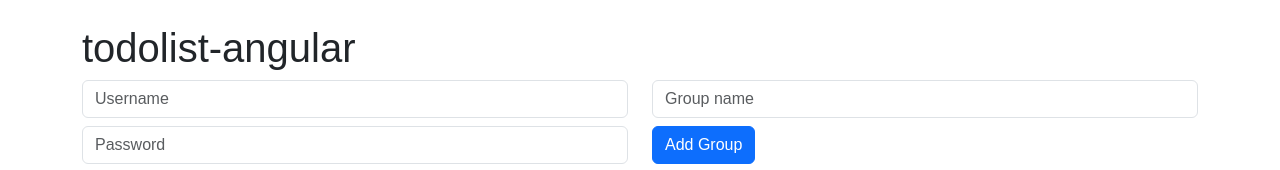
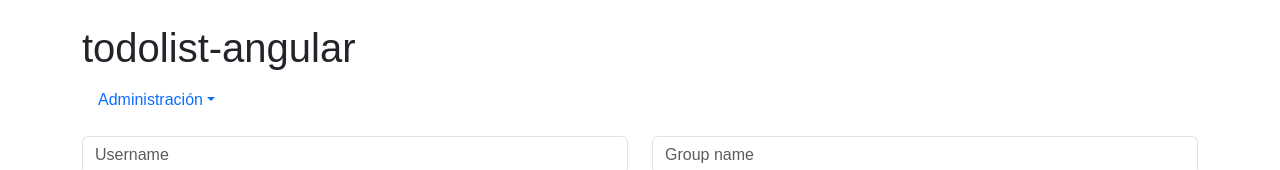
Before and after one commit to ahumadamob/todolist-angular, an Angular app: page / in a window 1280 px wide. Shown: the top 170 px of the page. Built offline with nearby package versions, Linux system fonts and the light colour scheme; no server answers.

Commit message:
Add navigation menu with administration dropdown

```diff
--- a/src/app/app.component.html
+++ b/src/app/app.component.html
@@ -1,11 +1,24 @@
 <div class="container my-4">
   <h1>{{ title }}</h1>
+
+  <nav class="mb-3">
+    <ul class="nav">
+      <li class="nav-item dropdown">
+        <a class="nav-link dropdown-toggle" href="#" role="button" data-bs-toggle="dropdown">Administración</a>
+        <ul class="dropdown-menu">
+          <li><a class="dropdown-item" href="#grupos">Grupos</a></li>
+          <li><a class="dropdown-item" href="#usuarios">Usuarios</a></li>
+        </ul>
+      </li>
+    </ul>
+  </nav>
+
   <div class="row">
-    <div class="col-md-6">
+    <div id="usuarios" class="col-md-6">
       <app-user-form (refresh)="userList.getUsers()"></app-user-form>
       <app-user-list #userList></app-user-list>
     </div>
-    <div class="col-md-6">
+    <div id="grupos" class="col-md-6">
       <app-group-form (refresh)="groupList.getGroups()"></app-group-form>
       <app-group-list #groupList></app-group-list>
     </div>
--- a/src/index.html
+++ b/src/index.html
@@ -9,5 +9,6 @@
 </head>
 <body>
   <app-root></app-root>
+  <script src="https://cdn.jsdelivr.net/npm/bootstrap@5.3.0/dist/js/bootstrap.bundle.min.js"></script>
 </body>
 </html>
```
